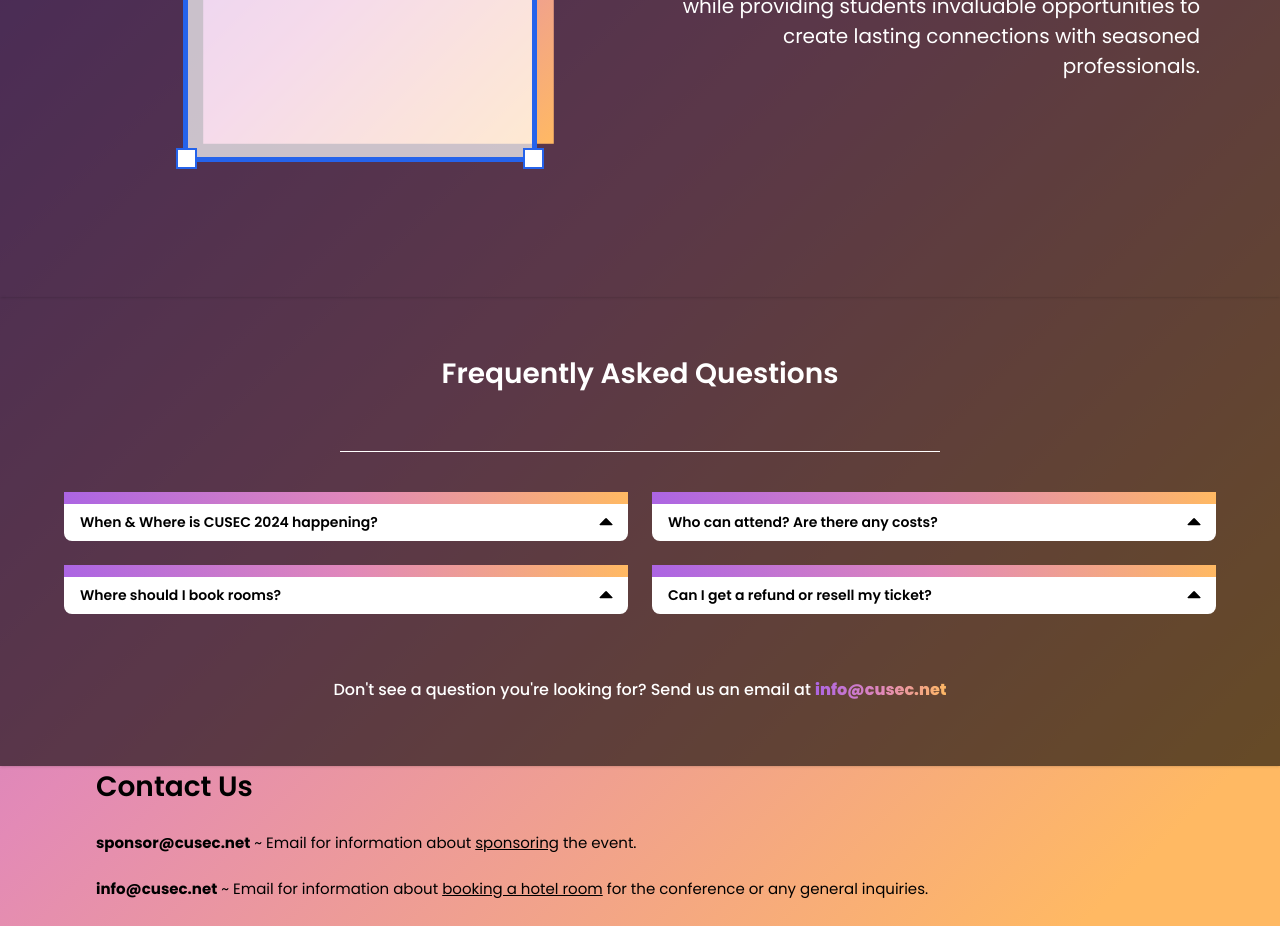
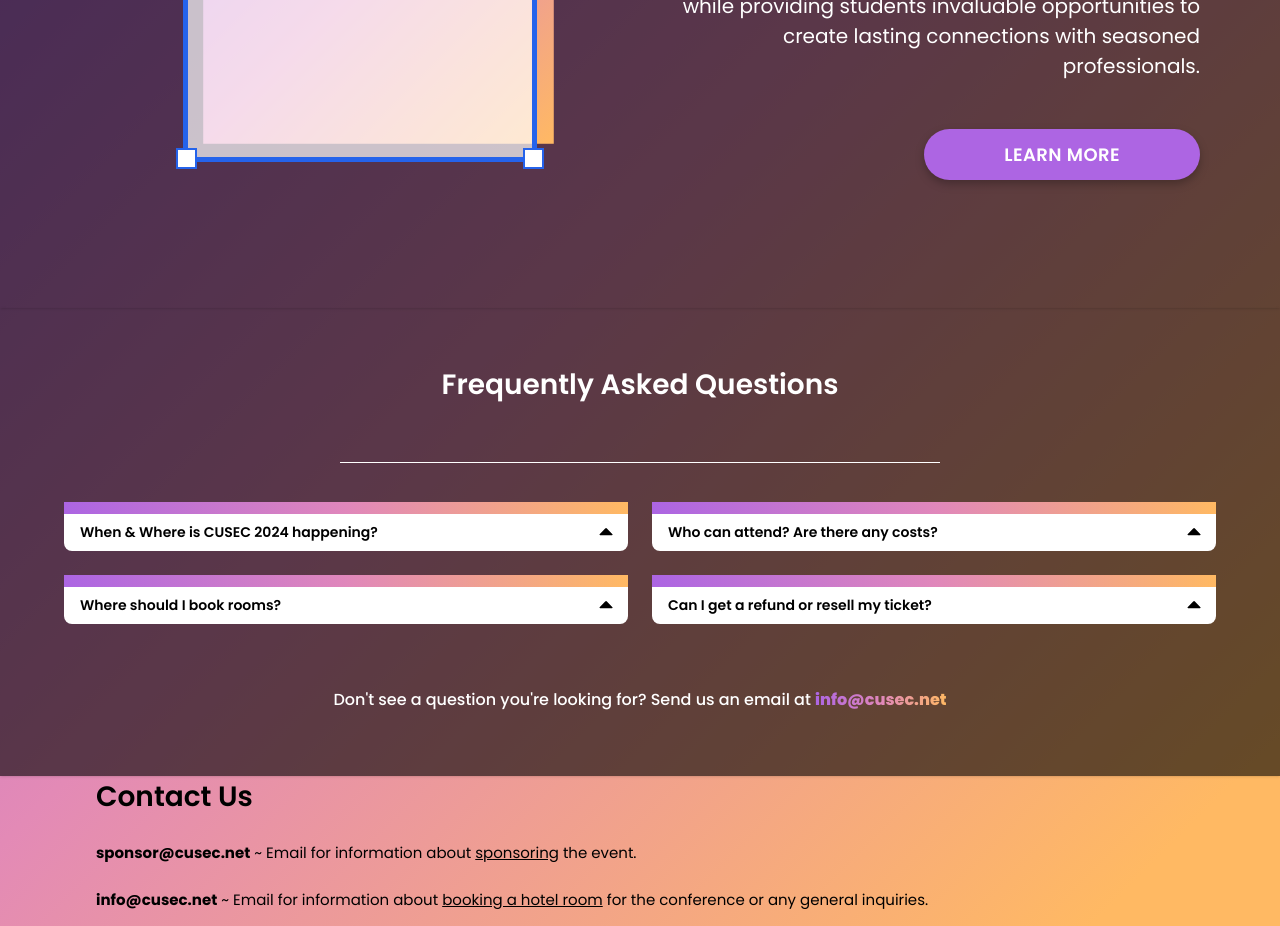
Before and after one commit to cusec/2024, a Next.js app: page / in a window 1280 px wide. Shown: the part 2160-3086 px from the top of the page. Built offline with nearby package versions, Linux system fonts and the light colour scheme.

Commit message:
feat: Add button to sponsor section

```diff
--- a/src/components/Landing Page/Sponsor.tsx
+++ b/src/components/Landing Page/Sponsor.tsx
@@ -33,7 +33,9 @@ export default function Sponsor() {
             possible while providing students invaluable opportunities to create
             lasting connections with seasoned professionals.
           </p>
-
+          <button className="drop-shadow-[0_4px_4px_rgba(0,0,0,0.25)] bg-[#AD65E3] px-5 md:px-20 py-3 mt-3 md:mt-6 text-center rounded-full uppercase text-[18px] font-semibold text-white tracking-wide transition ease-in-out duration-500 hover:scale-110 hover:bg-goldenApricot hover:text-white">
+          Learn More
+          </button>
           </div>
 
         </div>
```
